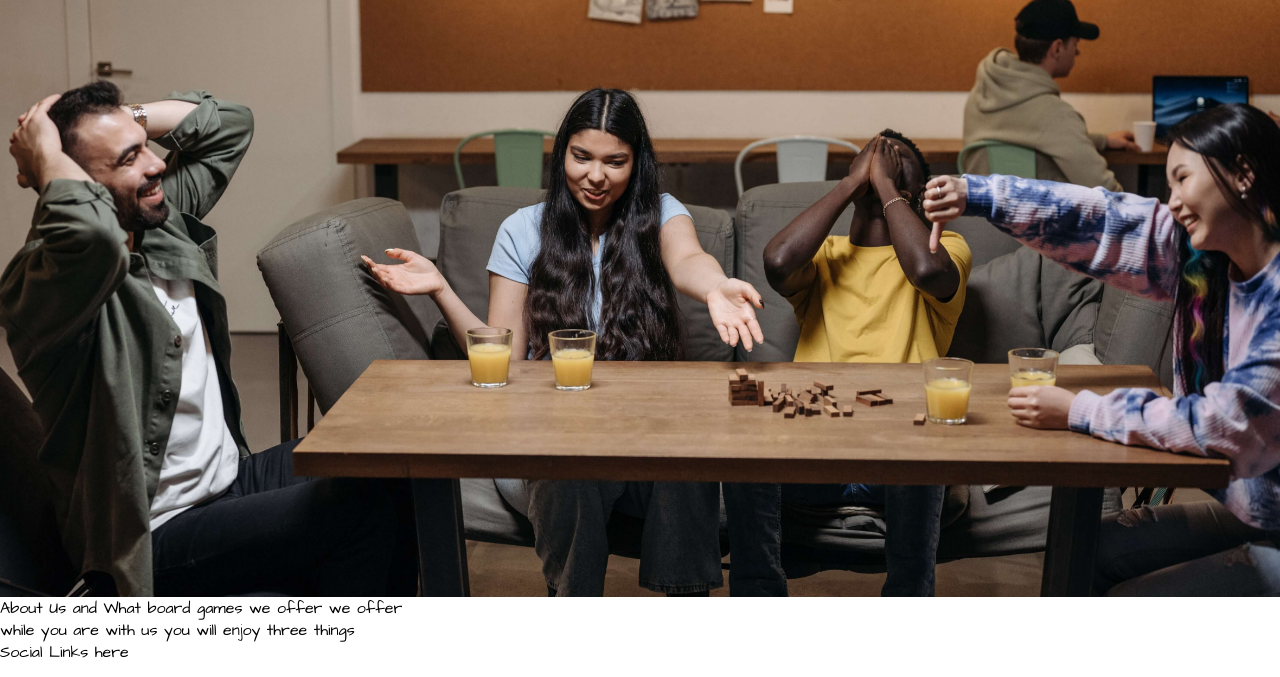
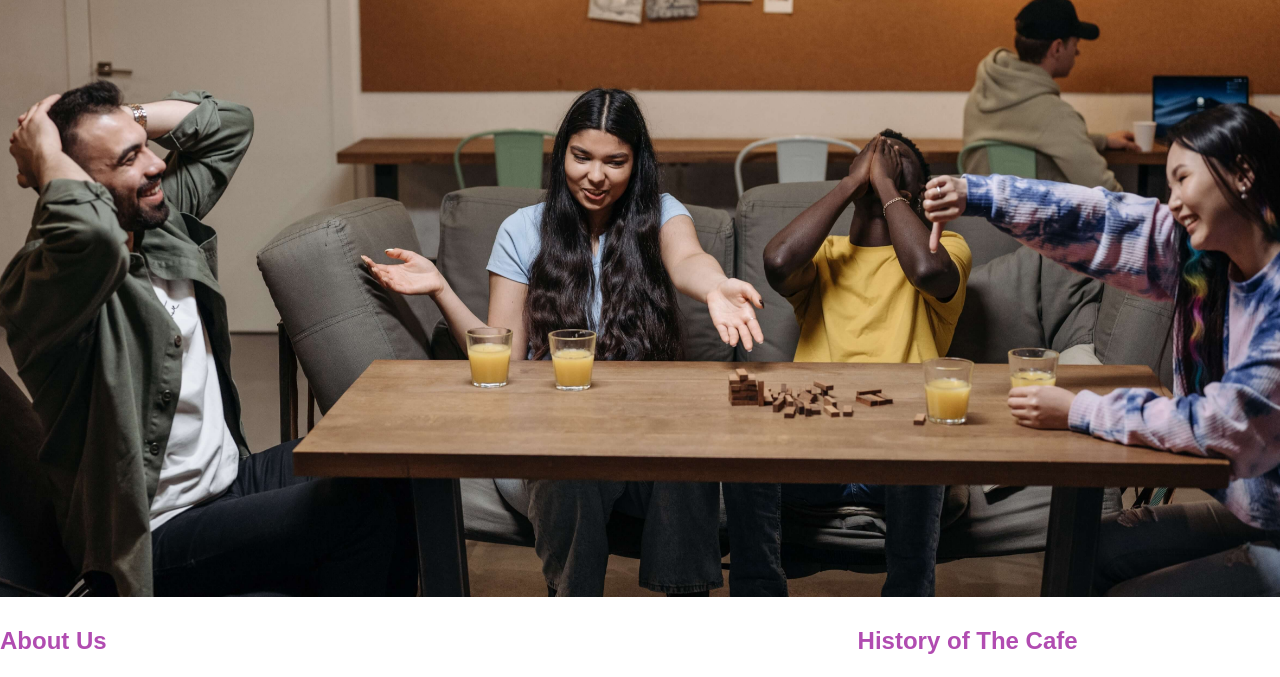
Before and after one commit to addas3/board-game-cafe, a plain HTML site: page index.html in a window 1280 px wide. Shown: the part 123-800 px from the top of the page. Drawn offline with Linux system fonts and the light colour scheme; a web font is replaced by a local one.

Commit message:
Add general main structure

```diff
--- a/assets/css/style.css
+++ b/assets/css/style.css
@@ -101,3 +101,22 @@ h1,h2 {
         transform: scale(1.1);
     }
 }
+
+
+/* general information */
+
+#general-information {
+    height: 600px;
+}
+
+#left-about {
+    padding-top: 30px;
+    width: 33%;
+    float: left;
+}
+
+#right-history {
+    padding-top: 30px;
+    width: 33%;
+    float: right;
+}
--- a/index.html
+++ b/index.html
@@ -35,11 +35,16 @@
     <section id="hero-outer">
         <div id="hero-image"></div>
     </section>
-    <section>
-        About Us and What board games we offer we offer
+    <section id="general-information">
+        <div id="left-about">
+            <h1>About Us</h1>
+        </div>
+        <div id="right-history">
+            <h1>History of The Cafe</h1>
+        </div>
     </section>
     <section>
-        while you are with us you will enjoy three things
+        .
     </section>
 
     <footer>
```
